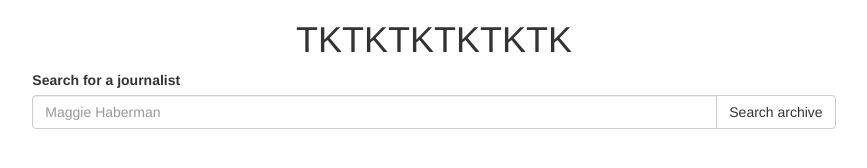
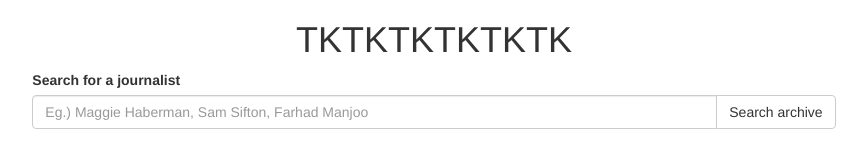
Before and after one commit to jw-garrison/mvpnyt, a website: page client/index.html in a window 1280 px wide. Shown: the whole page, without its empty margins (206-1073 px from the left). Drawn offline with nearby package versions, Linux system fonts and the light colour scheme; some packages are replaced by stand-ins of ours.

Commit message:
Update search suggestion

```diff
--- a/client/search/search.html
+++ b/client/search/search.html
@@ -3,7 +3,12 @@
     <form name='searchJournalist' ng-submit="search()" class="form-group">
       <label for="searchbar">Search for a journalist</label>
       <div class="input-group">
-        <input name='journalist' ng-model="query" type="text" class="form-control" placeholder="Maggie Haberman"/>
+        <input
+          name='journalist'
+          ng-model="query"
+          type="text"
+          class="form-control"
+          placeholder="Eg.) Maggie Haberman, Sam Sifton, Farhad Manjoo"/>
         <span class="input-group-btn">
           <button class="btn btn-default" type="submit">Search archive</button>
         </span>
```
